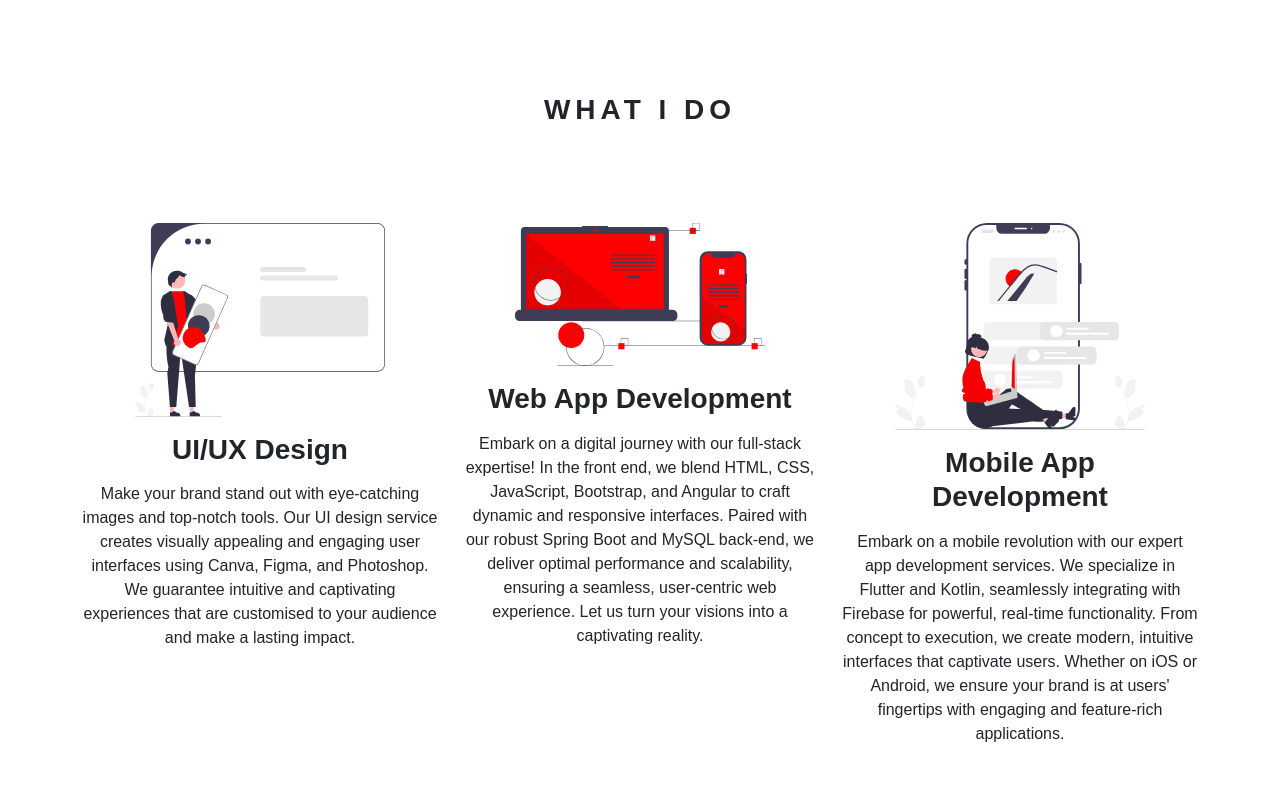
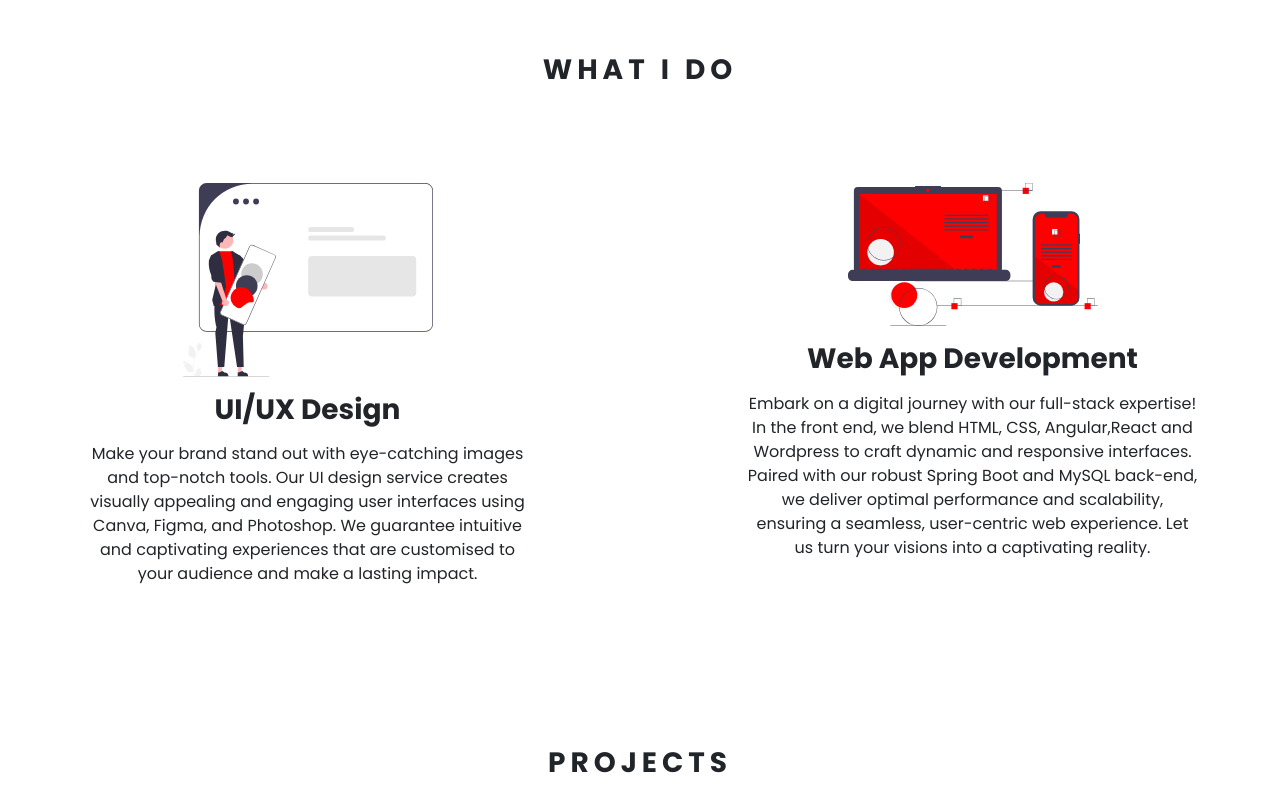
Before and after one commit to pasinduJDJ/PasinduJDJ, a plain HTML site: page index.html in a window 1280 px wide. Shown: the part 616-1423 px from the top of the page. Drawn offline with Linux system fonts and the light colour scheme.

Commit message:
Services Page Updated

```diff
--- a/index.html
+++ b/index.html
@@ -16,9 +16,14 @@
     <link rel="preconnect" href="https://fonts.googleapis.com">
     <link rel="preconnect" href="https://fonts.gstatic.com" crossorigin>
     <link href="https://fonts.googleapis.com/css2?family=Maven+Pro:wght@400;700&display=swap" rel="stylesheet">
+    <link rel="preconnect" href="https://fonts.googleapis.com">
+    <link rel="preconnect" href="https://fonts.gstatic.com" crossorigin>
+    <link
+        href="https://fonts.googleapis.com/css2?family=Poppins:ital,wght@0,100;0,200;0,300;0,400;0,500;0,600;0,700;0,800;0,900;1,100;1,200;1,300;1,400;1,500;1,600;1,700;1,800;1,900&display=swap"
+        rel="stylesheet">
     <style>
         body {
-            font-family: 'Maven', sans-serif;
+            font-family: 'poppins', sans-serif;
         }
     </style>
 </head>
@@ -27,8 +32,10 @@
     <!-- NavBar -->
     <nav class="navbar navbar-expand-lg bg-light sticky-top">
         <div class="container-fluid">
-            <a class="navbar-brand" href="index.html"><img src="assets/images/logo (2).png" width="70px"
-                    class="img-fluid mx-5"></a>
+            <a class="navbar-brand" href="index.html">
+                <!-- <img src="assets/images/logo (2).png" width="70px" class="img-fluid mx-5"> -->
+                <b class="mx-5">PASINDU <span class="text-danger">JDJ</span></b>
+            </a>
             <button class="navbar-toggler" type="button" data-bs-toggle="collapse" data-bs-target="#navbarNav"
                 aria-controls="navbarNav" aria-expanded="false" aria-label="Toggle navigation">
                 <span class="navbar-toggler-icon"></span>
@@ -94,14 +101,14 @@
     <section class="d-flex align-items-center justify-content-center my-5" id="services">
         <div class="specials p-5" id="specials">
             <div class="container">
-                <div class="grid">
+                <div class="col">
                     <div class="row">
                         <div class="col-12 text-center">
                             <h3 class="fw-bold mb-4" style="letter-spacing: 5px;">WHAT I DO</h3>
                         </div>
                     </div>
-                    <div class="row mt-5">
-                        <div class="col-md-4 text-center my-4">
+                    <div class="row mt-5 justify-content-between">
+                        <div class="col-12 col-md-6 col-lg-5 text-center my-4">
                             <img src="assets/svg/ui.svg" class="img-fluid" alt="svg image" width="250">
                             <p class="h3 dance-font fw-bold m-3">UI/UX Design</p>
                             <p class="text-sm ">Make your brand stand out with eye-catching images and top-notch tools.
@@ -109,23 +116,14 @@
                                 Canva, Figma, and Photoshop. We guarantee intuitive and captivating experiences that are
                                 customised to your audience and make a lasting impact.</p>
                         </div>
-                        <div class="col-md-4 text-center my-4">
+                        <div class="col-12 col-md-6 col-lg-5 text-center my-4">
                             <img src="assets/svg/front-end.svg" class="img-fluid" alt="svg image" width="250">
                             <p class="h3 dance-font fw-bold m-3">Web App Development</p>
                             <p class="text-sm ">Embark on a digital journey with our full-stack expertise! In the front
-                                end, we blend HTML, CSS, JavaScript, Bootstrap, and Angular to craft dynamic and
+                                end, we blend HTML, CSS, Angular,React and Wordpress to craft dynamic and
                                 responsive interfaces. Paired with our robust Spring Boot and MySQL back-end, we deliver
                                 optimal performance and scalability, ensuring a seamless, user-centric web experience.
                                 Let us turn your visions into a captivating reality.</p>
-                        </div>
-                        <div class="col-md-4 text-center my-4">
-                            <img src="assets/svg/mobileapp.svg" class="img-fluid" alt="svg image" width="250">
-                            <p class="h3 dance-font fw-bold m-3">Mobile App Development</p>
-                            <p class="text-sm ">Embark on a mobile revolution with our expert app development services.
-                                We specialize in Flutter and Kotlin, seamlessly integrating with Firebase for powerful,
-                                real-time functionality. From concept to execution, we create modern, intuitive
-                                interfaces that captivate users. Whether on iOS or Android, we ensure your brand is at
-                                users' fingertips with engaging and feature-rich applications.</p>
                         </div>
                     </div>
                 </div>
@@ -358,13 +356,13 @@
                                     <p class="card-text form-control-sm" style="letter-spacing: 1px;"><span
                                             class="text-danger" style="letter-spacing: 1px;">Things I enjoy
                                             designing:</span>
-                                            <br>User Interface
-                                            <br>Web Application, Mobile Application
+                                        <br>User Interface
+                                        <br>Web Application
+                                        <br>Mobile Application
                                     </p>
-                                    <br>
                                     <p class="card-text form-control-sm" style="letter-spacing: 1px;"><span
                                             class="text-danger" style="letter-spacing: 1px;">Design Tools:
-                                        </span><br>Figma, Canva</p>
+                                        </span><br>Figma | Canva</p>
                                 </div>
                             </div>
                         </div>
@@ -385,14 +383,9 @@
                                 <div class="card-body">
                                     <p class="card-text form-control-sm" style="letter-spacing: 1px;"><span
                                             class="text-danger" style="letter-spacing: 1px;">Web App:</span>
-                                        <br>HTML, CSS, JS
-                                        <br>Angular, Bootstrap
-                                        <br>Springboot, Java, mySQL
-                                    </p>
-                                    <br>
-                                    <p class="card-text form-control-sm" style="letter-spacing: 1px;"><span
-                                            class="text-danger" style="letter-spacing: 1px;">Mobile App: </span><br>
-                                        Flutter, Kotlin, Firebase
+                                        <br>Angular
+                                        <br>React
+                                        <br>Wordpress
                                     </p>
                                 </div>
 
```
Also changed, not shown: assets/images/r1.png (added), assets/images/r2.png (added), assets/images/r3.png (added).
